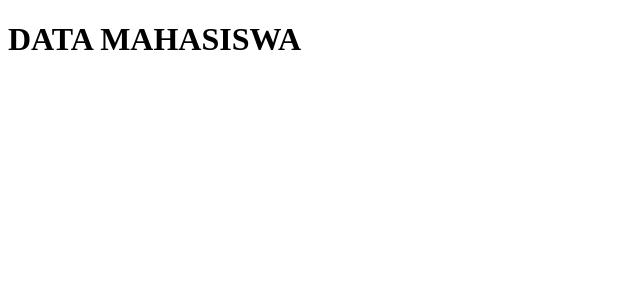
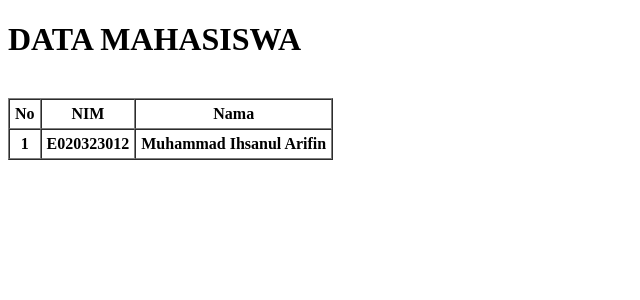
Before and after one commit to IhsanulArifin012/2025web, a PHP site: page / in a window 1280 px wide. Shown: the top 300 px of the page, without its empty margins (0-640 px from the left). Run offline with PHP 8.4, Linux system fonts and the light colour scheme; lists and menus that the app fills with data are empty.

Commit message:
create index

```diff
--- a/index.php
+++ b/index.php
@@ -7,5 +7,22 @@
 </head>
 <body>
     <h1>DATA MAHASISWA</h1>
+    <br>
+    <table border="1" cellspacing="0" cellpadding= "5">
+        <thead>
+            <tr>
+                <th>No</th>
+                <th>NIM</th>
+                <th>Nama</th>
+            </tr>
+        </thead>
+        <tbody>
+            <tr>
+                <th>1</th>
+                <th>E020323012</th>
+                <th>Muhammad Ihsanul Arifin</th>
+            </tr>
+        </tbody>
+    </table>
 </body>
 </html>
```
Also changed, not shown: prodi.php (added).
